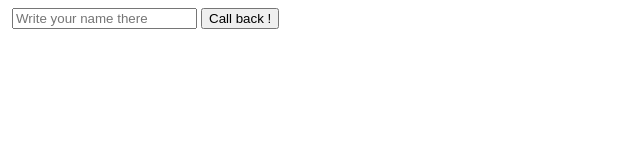
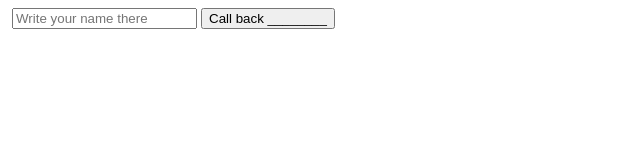
Before and after one commit to harucosoff/project-2, a plain HTML site: page form.html in a window 1280 px wide. Shown: the whole page, without its empty margins (0-640 px from the left). Drawn offline with Linux system fonts and the light colour scheme.

Commit message:
Changes........

```diff
--- a/form.html
+++ b/form.html
@@ -11,7 +11,7 @@
     <form action="#">
         <img src="" alt="">
         <input type="text" placeholder="Write your name there">
-        <button>Call back !</button>
+        <button>Call back ________</button>
     </form>
 
 </body>
```
